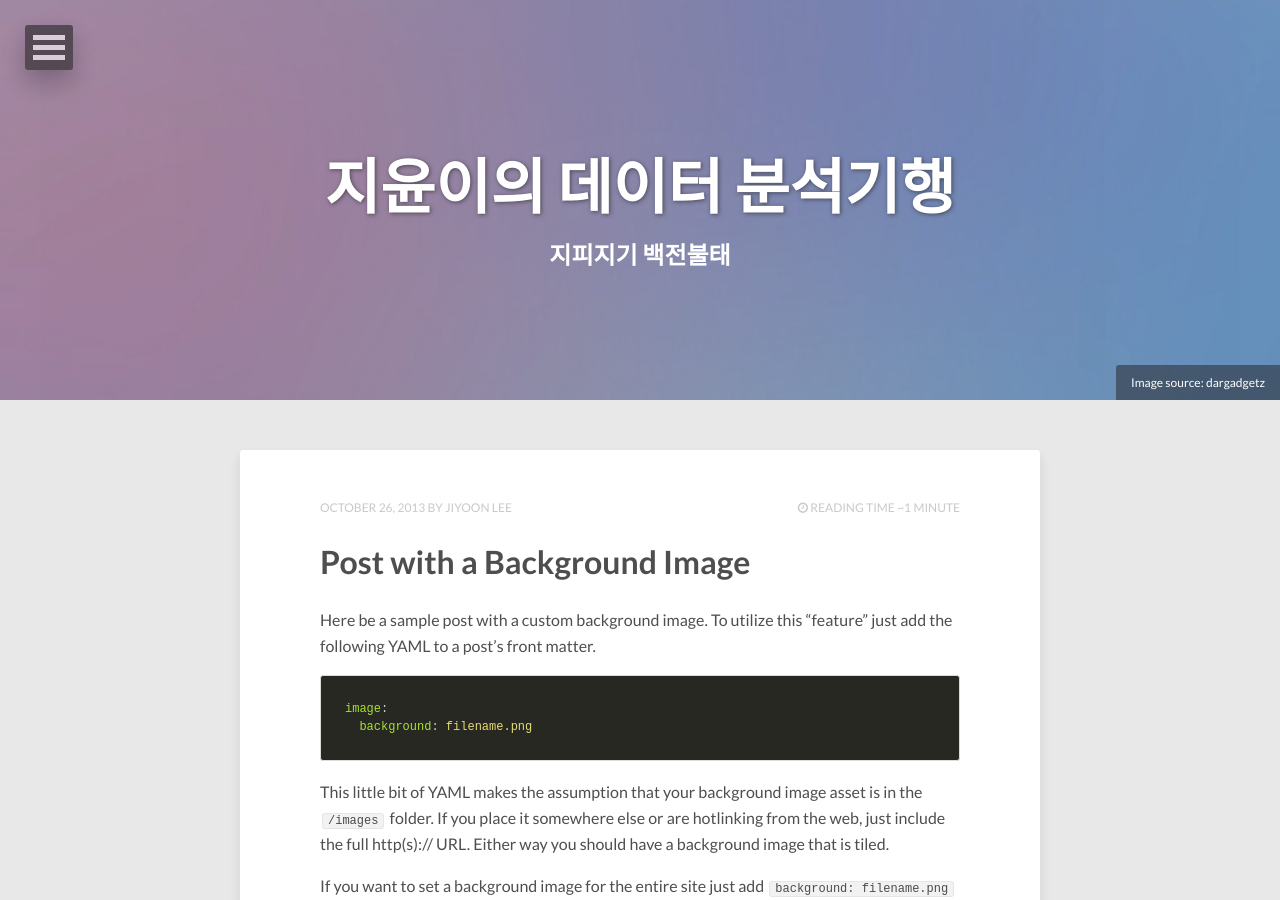
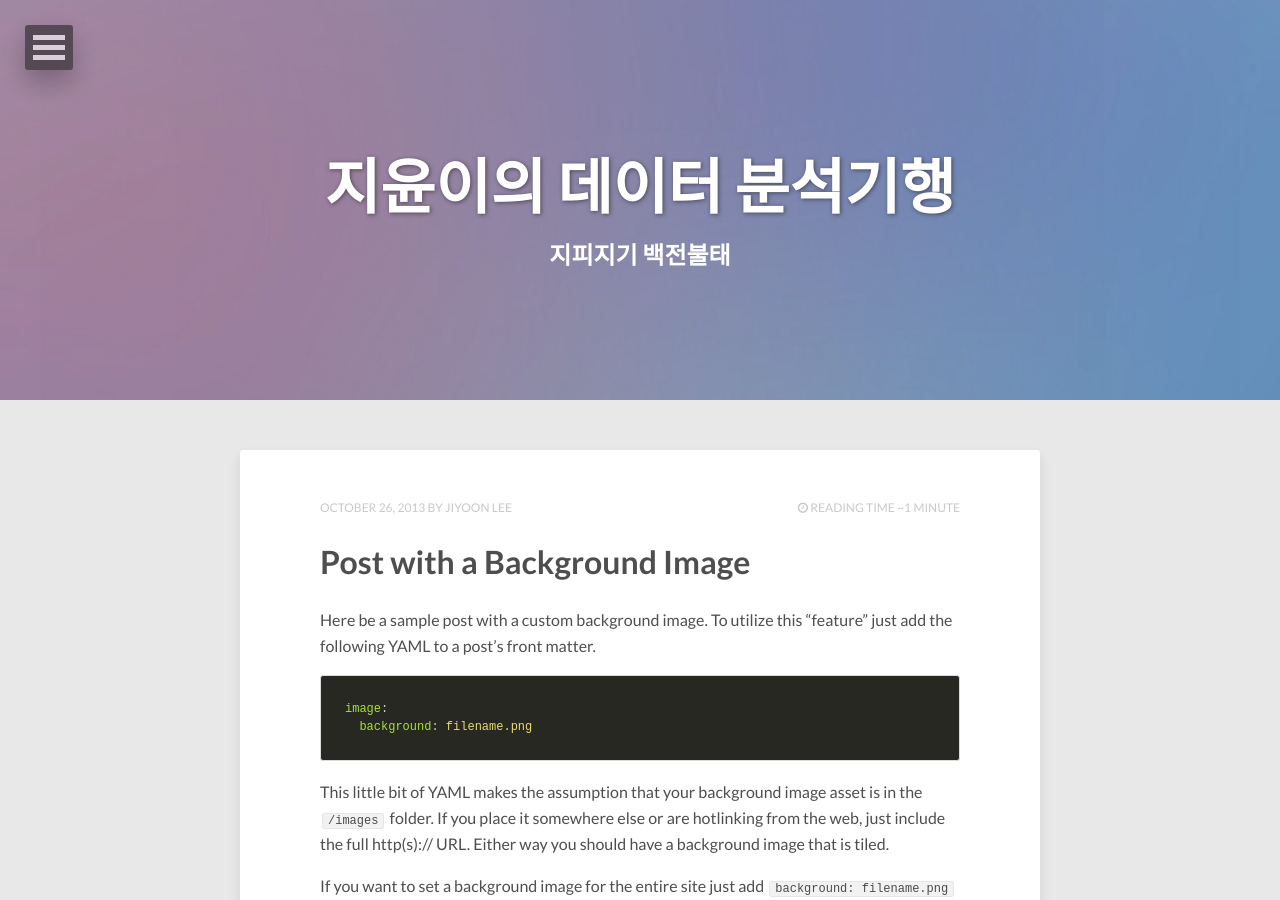
Before and after one commit to leejiyoon52/leejiyoon52.github.io, a Jekyll site: the page built from index.html, in a window 1280 px wide and 900 px high. Built offline with Jekyll 4.4.1, drawn with Linux system fonts in a browser that asks for light colours; nearby versions of some CDN libraries; the list of posts is cut into pages by our own code; some of the changed lines change nothing that is shown.

Commit message:
Update index.html

```diff
--- a/index.html
+++ b/index.html
@@ -6,8 +6,8 @@ tags: [Jekyll, theme, themes, responsive, blog, modern]
 comments: false
 image:
   feature: abstract-5.jpg
-  credit: dargadgetz
-  creditlink: http://www.dargadgetz.com/ios-7-abstract-wallpaper-pack-for-iphone-5-and-ipod-touch-retina/
+#  credit: dargadgetz
+#  creditlink: http://www.dargadgetz.com/ios-7-abstract-wallpaper-pack-for-iphone-5-and-ipod-touch-retina/
 ---
 
 {% for post in paginator.posts %}
```
